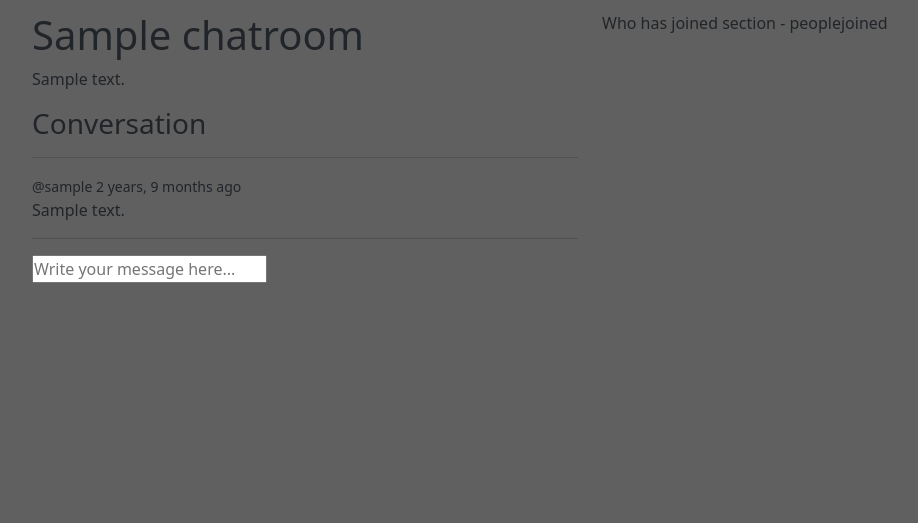
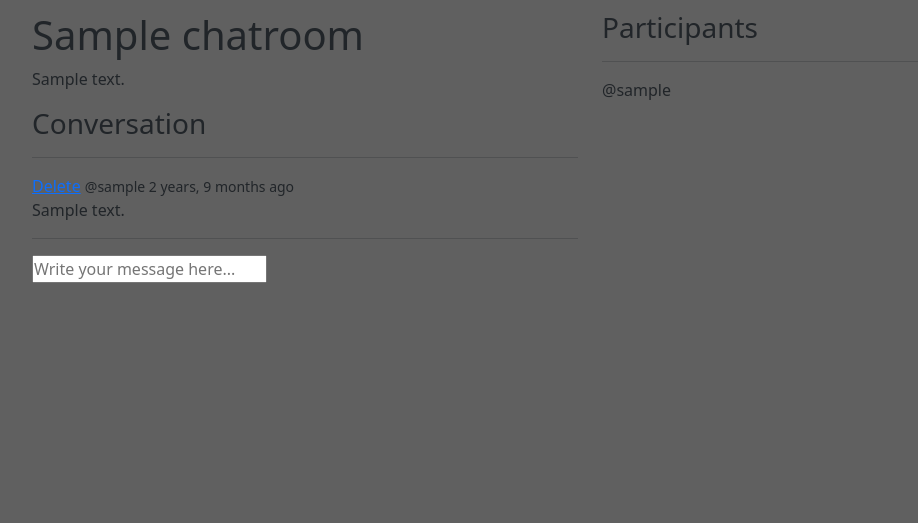
Before and after one commit to Jonnywdev/artinspired, a Django app: page /chatroom/1 in a window 1280 px wide. Shown: the part 178-701 px from the top of the page, without its empty margins (50-968 px from the left). Run offline with Django 3.2, Linux system fonts and the light colour scheme; a user stored in the database is signed in; tables that the repository leaves empty hold one stand-in row (values such as "Sample post"); some libraries are stand-ins or nearby versions.

Commit message:
Add delete function to comments/messages

```diff
--- a/feed/models.py
+++ b/feed/models.py
@@ -13,7 +13,7 @@ class RoomTopic(models.Model):
 class ChatRoom(models.Model):
     roomhost = models.ForeignKey(User, on_delete=models.SET_NULL, null=True)
     topic = models.ForeignKey(RoomTopic, on_delete=models.SET_NULL, null=True)
-    # peoplejoined =
+    participants = models.ManyToManyField(User, related_name='participants', blank=True)
     roomname = models.CharField(max_length=200)
     roomdesc = models.TextField(null=True, blank=True)
     roomupdated = models.DateTimeField(auto_now=True)
--- a/feed/templates/feed/chatroom.html
+++ b/feed/templates/feed/chatroom.html
@@ -14,6 +14,9 @@
 
                 {% for roommessage in chatroom_messages %}
                 <div>
+                    {% if request.user == roommessage.user%}
+                    <a href="{% url 'delete-message' roommessage.id %}">Delete</a>
+                    {% endif %}
                     <small>@{{roommessage.user}} {{roommessage.messagecreated|timesince}} ago </small>
                     <p>{{roommessage.body}}</p>
                     <hr>
@@ -31,7 +34,14 @@
             {% endif %}
         </div>
         <div class="col">
-            Who has joined section - peoplejoined
+            <h3>Participants</h3>
+            <hr>
+
+            {% for user in participants %}
+                <div>
+                    <p>@{{user.username}}</p>
+                </div>
+            {% endfor %}
         </div>
     </div>
 </div>
--- a/feed/urls.py
+++ b/feed/urls.py
@@ -11,5 +11,6 @@ urlpatterns = [
     path('create-chatroom', views.createChatRoom, name="create-chatroom"),
     path('update-chatroom/<str:pk>/', views.updateChatRoom, name="update-chatroom"),
     path('delete-chatroom/<str:pk>/', views.deleteChatRoom, name="delete-chatroom"),
+    path('delete-roommessage/<str:pk>/', views.deleteRoomMessage, name="delete-message"),
     path('view-feed/', views.PostList, name="view-feed")
 ]
--- a/feed/views.py
+++ b/feed/views.py
@@ -75,23 +75,25 @@ def home(request):
     topics = RoomTopic.objects.all()
     chatroom_count = chatrooms.count()
 
-    context = {'chatrooms': chatrooms, 'topics': topics, 'chatroom_count': chatroom_count}
+    context = {'chatrooms': chatrooms, 'topics': topics,
+               'chatroom_count': chatroom_count}
     return render(request, 'feed/index.html', context)
 
 
 def chatroom(request, pk):
     chatroom = ChatRoom.objects.get(id=pk)
     chatroom_messages = chatroom.roommessage_set.all().order_by('-messagecreated')
-
+    participants = chatroom.participants.all()
     if request.method == 'POST':
         roommessage = RoomMessage.objects.create(
             user=request.user,
             chatroom=chatroom,
             body=request.POST.get('body')
         )
+        chatroom.participants.add(request.user)
         return redirect('chatroom', pk=chatroom.id)
 
-    context = {'chatroom': chatroom, 'chatroom_messages': chatroom_messages}
+    context = {'chatroom': chatroom, 'chatroom_messages': chatroom_messages, 'participants': participants}
     return render(request, 'feed/chatroom.html', context)
 
 
@@ -149,3 +151,16 @@ def PostList(request):
     queryset = Post.objects.order_by('-created_on')
     context = {'Post': Post}
     return render(request, 'feed/feed.html', context)
+
+
+def deleteRoomMessage(request, pk):
+    roommessage = RoomMessage.objects.get(id=pk)
+
+    if request.user != roommessage.user:
+        messages.error(request, 'You can not delete this message')
+        return redirect('home')
+
+    if request.method == 'POST':
+        roommessage.delete()
+        return redirect('home')
+    return render(request, 'feed/delete.html', {'obj': roommessage})
```
Also changed, not shown: feed/migrations/0004_chatroom_participants.py (added).
